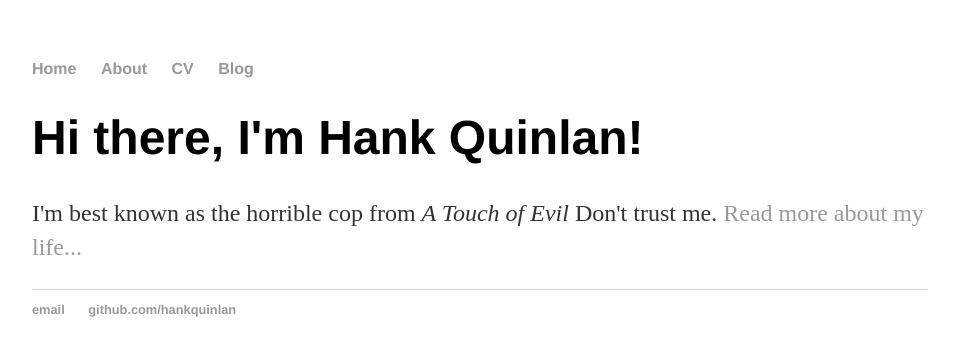
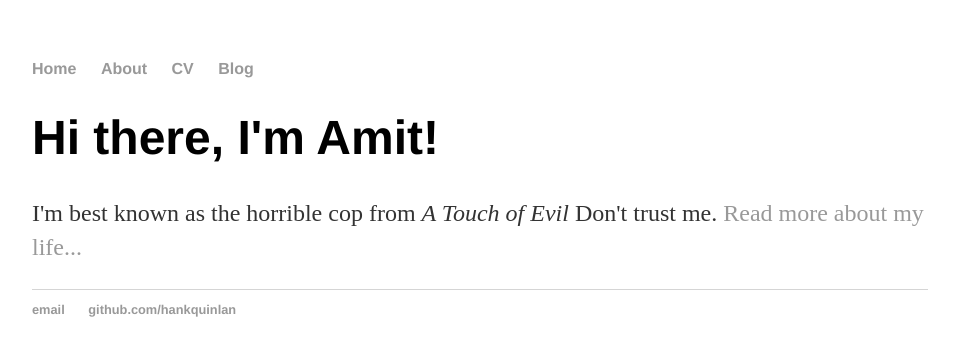
Before and after one commit to amitchennai/amitchennai.github.io, a Jekyll site: the page built from index.html, in a window 1280 px wide. Shown: the top 356 px of the page, without its empty margins (160-1115 px from the left). Built offline with Jekyll 4.4.1, drawn with Linux system fonts in a browser that asks for light colours.

Commit message:
Update index.html
updated index file

```diff
--- a/index.html
+++ b/index.html
@@ -1,29 +1,8 @@
-<!DOCTYPE html>
-<html>
-	<head>
-		<title>Amit</title>
-		<link rel="stylesheet" type="text/css" href="/css/main.css">
-	</head>
-	<body>
-		<nav>
-    		<ul>
-        		<li><a href="/">Home</a></li>
-	        	<li><a href="/about">About</a></li>
-        		<li><a href="/cv">CV</a></li>
-        		<li><a href="/blog">Blog</a></li>
-    		</ul>
-		</nav>
-		<div class="container">
-    		<div class="blurb">
-        		<h1>Hi there, I'm Hank Quinlan!</h1>
-				<p>I'm best known as the horrible cop from <em>A Touch of Evil</em> Don't trust me. <a href="/about">Read more about my life...</a></p>
-    		</div><!-- /.blurb -->
-		</div><!-- /.container -->
-		<footer>
-    		<ul>
-        		<li><a href="mailto:hankquinlanhub@gmail.com">email</a></li>
-        		<li><a href="https://github.com/hankquinlan">github.com/hankquinlan</a></li>
-			</ul>
-		</footer>
-	</body>
-</html>
+---
+layout: default
+title: Amit
+---
+<div class="blurb">
+	<h1>Hi there, I'm Amit!</h1>
+	<p>I'm best known as the horrible cop from <em>A Touch of Evil</em> Don't trust me. <a href="/about">Read more about my life...</a></p>
+</div><!-- /.blurb -->
```
